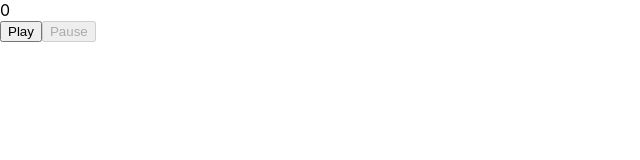
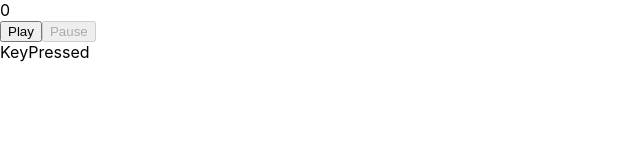
Before and after one commit to Yarklim/react_practice-redux_toolkit, a React (Vite) app: page / in a window 1280 px wide. Shown: the top 160 px of the page, without its empty margins (0-640 px from the left). Built offline with nearby package versions, Linux system fonts and the light colour scheme.

Commit message:
added KeyPressed.tsx

```diff
--- a/src/components/Playground/Playground.tsx
+++ b/src/components/Playground/Playground.tsx
@@ -6,7 +6,8 @@ import { setCurrentStep, setSteps } from "./store/slices"
 import { INTERVAL_TIME } from "./constants"
 
 import Controls from "./components/Controls"
-import RandomKeys from "../RandomKeys"
+import RandomKeys from "./components/RandomKeys"
+import KeyPressed from "./components/KeyPressed"
 
 const Playground: React.FC = () => {
   const state = useAppSelector((state) => state.playground)
@@ -39,6 +40,7 @@ const Playground: React.FC = () => {
         setIsTimerActive={setIsTimerActive}
       />
       <RandomKeys isTimerActive={isTimerActive} />
+      <KeyPressed isTimerActive={isTimerActive} />
     </div>
   )
 }
--- /dev/null
+++ b/src/components/Playground/components/KeyPressed/KeyPressed.tsx
@@ -0,0 +1,29 @@
+import { useCallback, useEffect } from "react"
+
+import { MAP_ARROW_CODES } from "../../constants"
+
+export interface IKeyPressedProps {
+  isTimerActive: boolean
+}
+
+const KeyPressed: React.FC<IKeyPressedProps> = (props) => {
+  const { isTimerActive } = props
+
+  const handleKeyDown = useCallback((el: KeyboardEvent) => {
+    if (MAP_ARROW_CODES.hasOwnProperty(el.key)) {
+      console.log(el.key)
+    }
+  }, [])
+
+  useEffect(() => {
+    window.addEventListener("keydown", handleKeyDown)
+
+    return () => {
+      window.removeEventListener("keydown", handleKeyDown)
+    }
+  })
+
+  return <div>KeyPressed</div>
+}
+
+export default KeyPressed
--- /dev/null
+++ b/src/components/Playground/components/KeyPressed/index.ts
@@ -0,0 +1 @@
+export { default } from "./KeyPressed"
--- a/src/components/RandomKeys/RandomKeys.tsx
+++ b/src/components/Playground/components/RandomKeys/RandomKeys.tsx
@@ -1,6 +1,6 @@
-import { useAppSelector } from "../../app/hooks"
-import { MAP_ARROW_CODES } from "../Playground/constants"
-import { IMapArrowCodes } from "../Playground/types"
+import { useAppSelector } from "../../../../app/hooks"
+import { MAP_ARROW_CODES } from "../../constants"
+import { IMapArrowCodes } from "../../types"
 
 export interface IRandomKeysProps {
   isTimerActive: boolean
```
Also changed, not shown: src/components/Playground/components/RandomKeys/index.ts (renamed from src/components/RandomKeys/index.ts).
